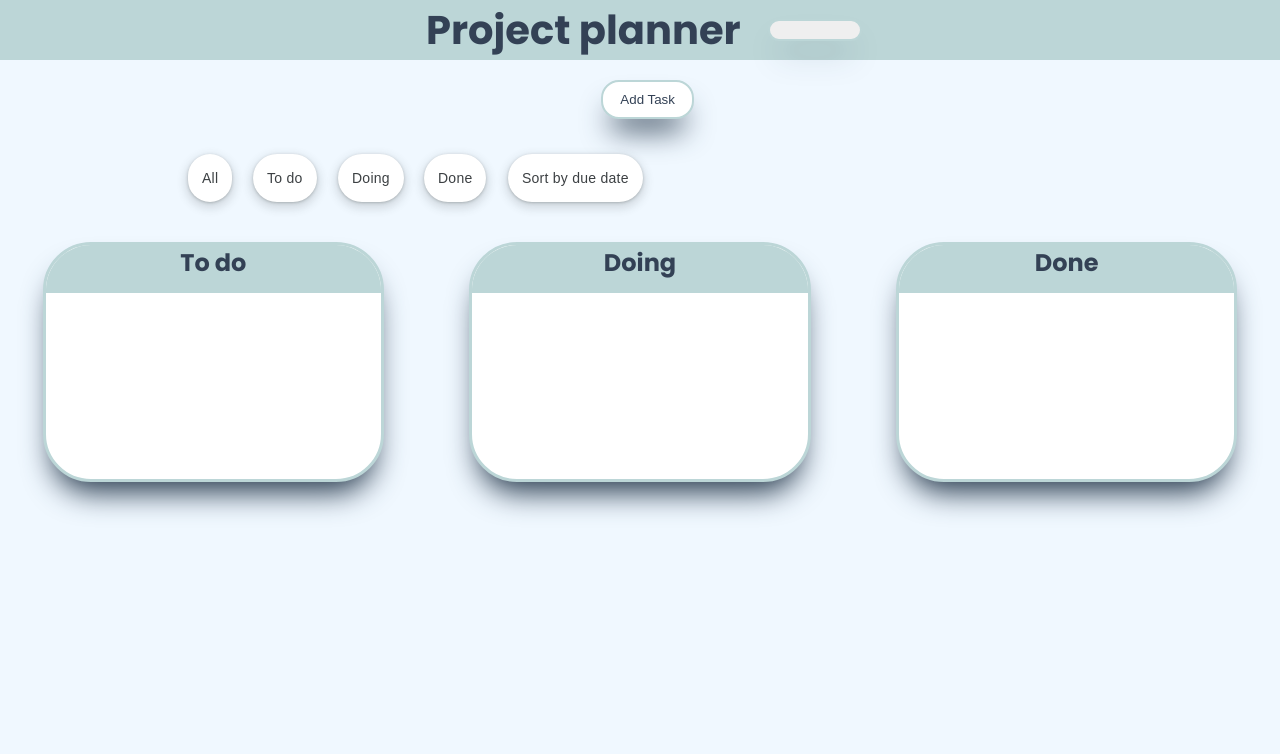
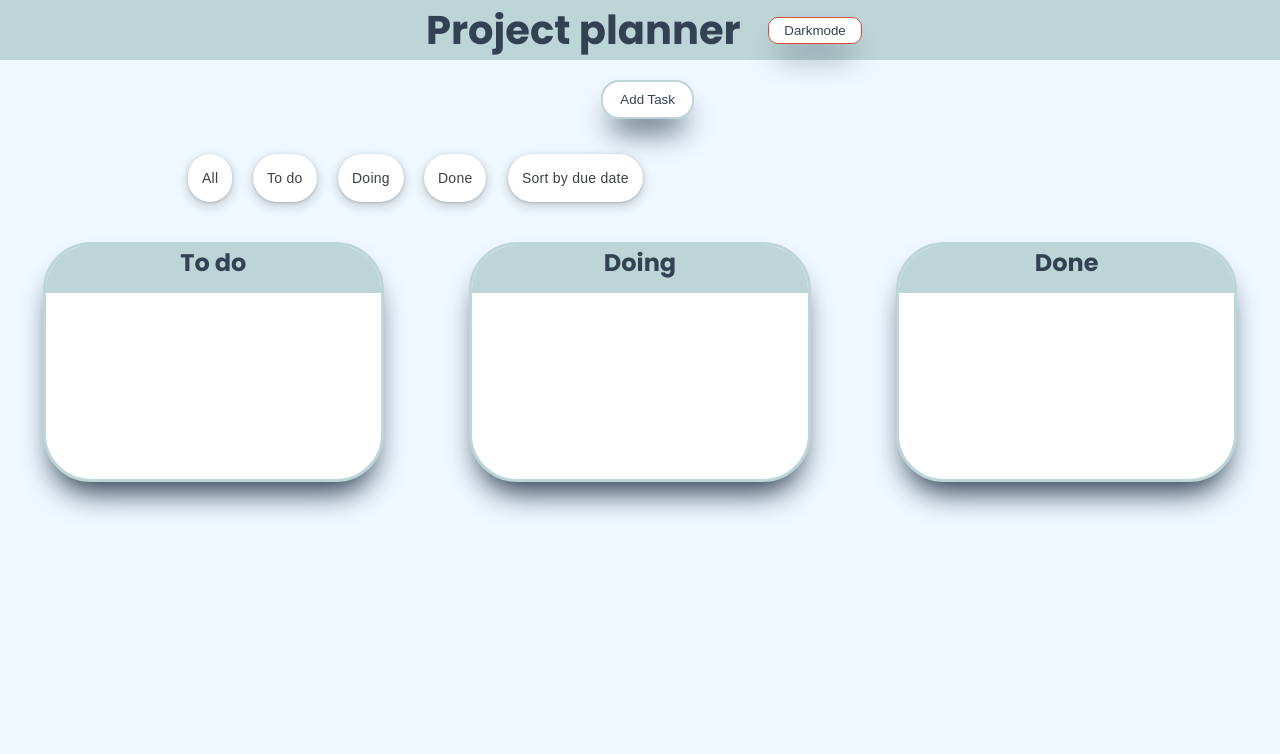
Before and after one commit to AdCa09/project-planner, a plain HTML site: page index.html in a window 1280 px wide. Shown: the top 754 px of the page. Drawn offline with nearby package versions, Linux system fonts and the light colour scheme; files that its build step writes are made by us from their sources.

Commit message:
style bouton darkmode corrigé

```diff
--- a/assets/sass/header-footer.scss
+++ b/assets/sass/header-footer.scss
@@ -18,11 +18,10 @@ body {
     }
 
     #darkmodeBtn {
-      padding: 8px;
-      border-radius: 16px;
-      padding: 9px;
-      // background-color: white;
-      border: 0.2em solid #bcd6d7;
+      padding: 5px 8px;
+      border-radius: 10px;
+      border: 1px solid $redColor;
+      background-color: $cartColor;
       box-shadow: rgb(38, 57, 77) 0px 20px 30px -10px;
     }
   }
--- a/assets/sass/main.scss
+++ b/assets/sass/main.scss
@@ -122,6 +122,7 @@ body {
     flex-direction: column !important;
   }
 
+
   main {
     flex: 1 1 0%;
     width: 100% !important;
--- a/index.html
+++ b/index.html
@@ -17,7 +17,7 @@
   <body>
     <header class="darkmode">
       <h1 class="darkmode">Project planner</h1>
-      <button id="darkmodeBtn"></button>
+      <button class="darkmode" id="darkmodeBtn">Darkmode</button>
     </header>
     <main>
       <div id="taskBtn">
```
Also changed, not shown: assets/css/header-footer.css, 2 other files.
